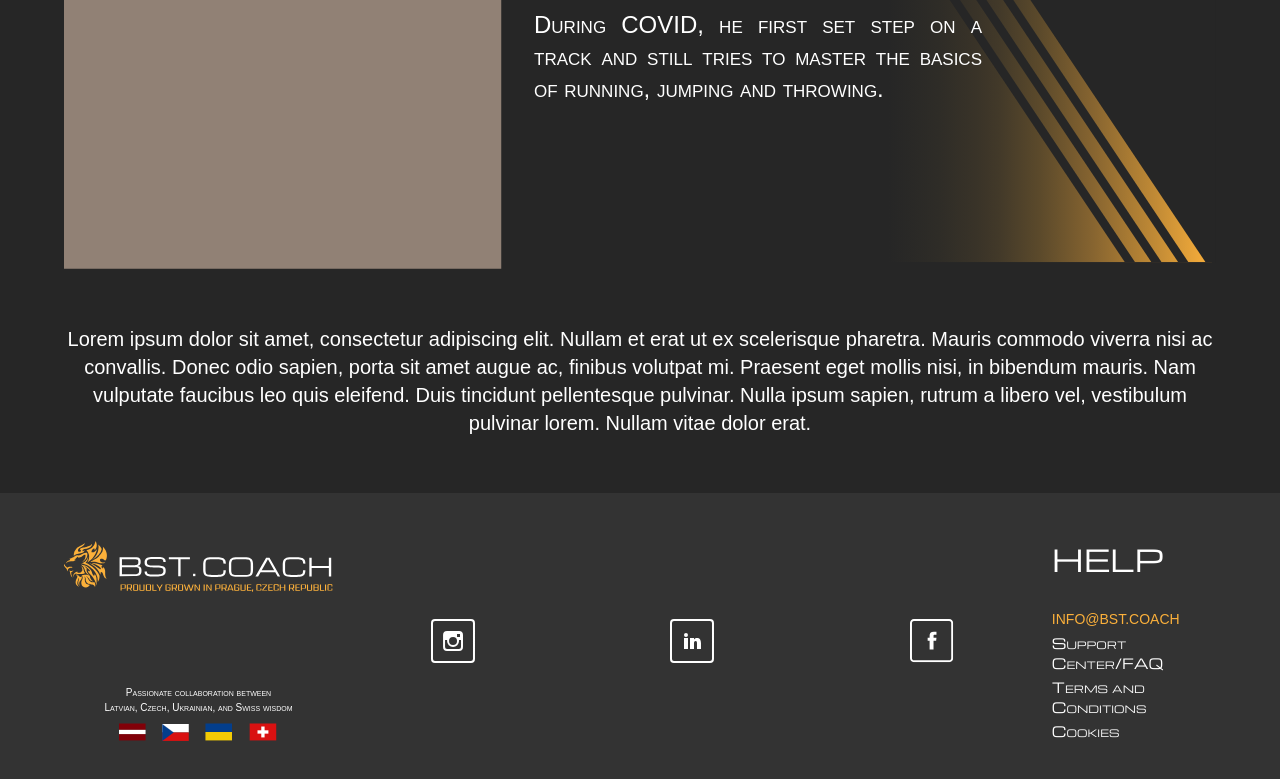
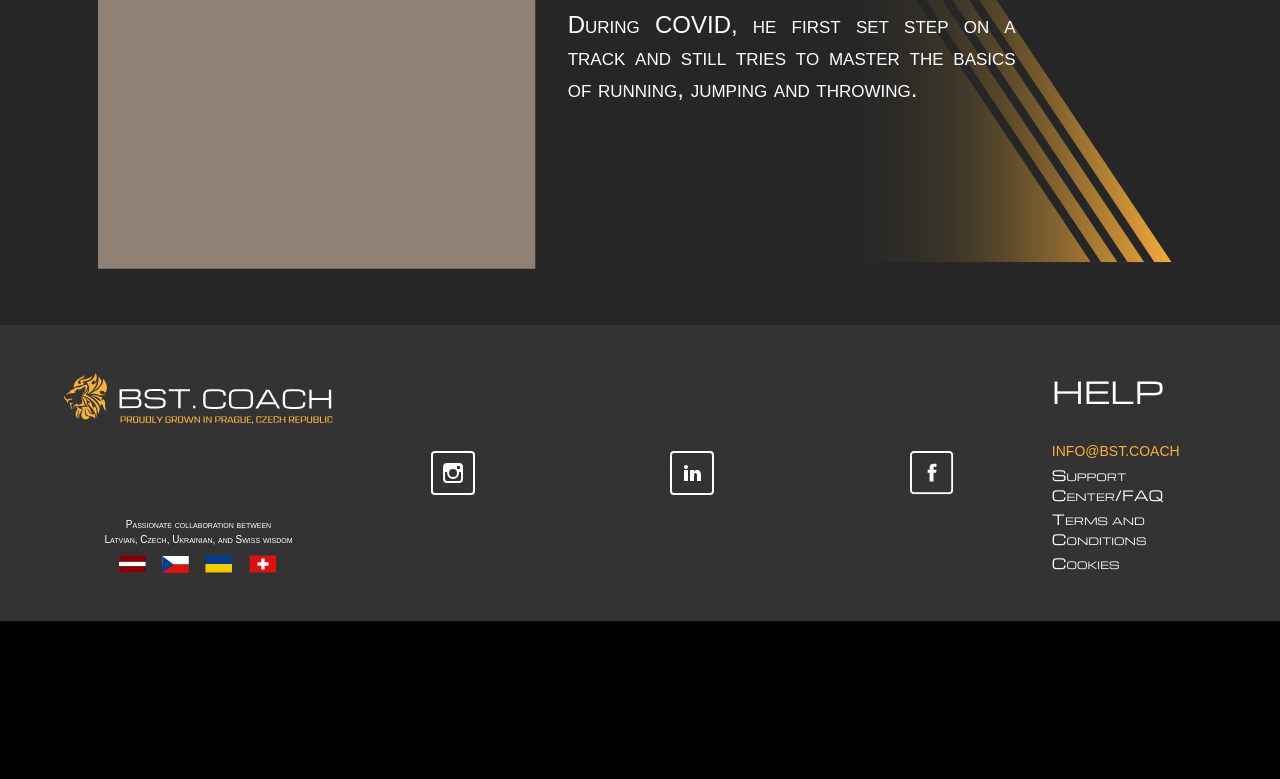
Before and after one commit to Beyond-Skills-Training-Global/bst-tw-design, a website: page wwwroot/meetourteam.html in a window 1280 px wide. Shown: the part 4539-5318 px from the top of the page. After the commit the page ends 5160 px from the top, so only its background shows below. Drawn offline with nearby package versions, Linux system fonts and the light colour scheme; files that its build step writes are made by us from their sources; a web font is replaced by a local one.

Commit message:
Removed lorem text in bottom

```diff
--- a/wwwroot/meetourteam.html
+++ b/wwwroot/meetourteam.html
@@ -253,17 +253,6 @@
                     </div>
                 </div>
             </div>
-
-            <p class="text-base lg:text-xl text-center text-white mb-14">
-                Lorem ipsum dolor sit amet, consectetur adipiscing elit. Nullam et erat ut ex scelerisque pharetra.
-                Mauris commodo
-                viverra nisi ac convallis. Donec odio sapien, porta sit amet augue ac, finibus volutpat mi. Praesent
-                eget mollis nisi,
-                in bibendum mauris. Nam vulputate faucibus leo quis eleifend. Duis tincidunt pellentesque pulvinar.
-                Nulla ipsum sapien,
-                rutrum a libero vel, vestibulum pulvinar lorem. Nullam vitae dolor erat.
-            </p>
-
         </div>
 
         <div class="lg:hidden">
```
